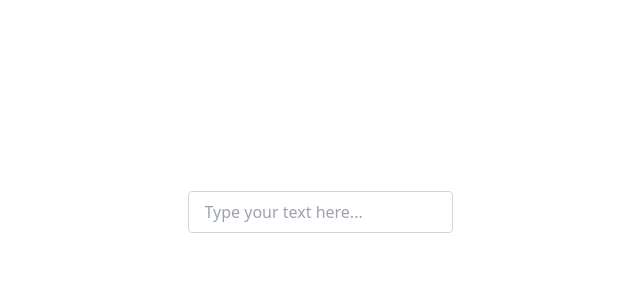
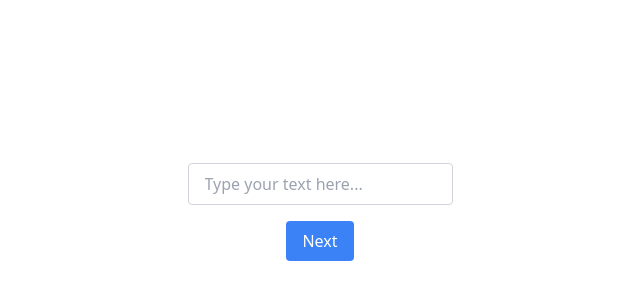
Before and after one commit to Akalynsia/Interview-15, a Next.js app: page / in a window 1280 px wide. Shown: the part 188-488 px from the top of the page, without its empty margins (320-960 px from the left). Built offline with nearby package versions, Linux system fonts and the light colour scheme.

Commit message:
interview

```diff
--- a/src/App.js
+++ b/src/App.js
@@ -8,36 +8,41 @@ const WordByWord = () => {
   // KODUNUZ BURAYA GELECEK
   const [text, setText] = useState("");
   const [words, setWords] = useState([]);
+  const [currentWordIndex, setCurrentWordIndex] = useState(0);
 
   useEffect(() => {
     setWords(text.split(" "));
+    setCurrentWordIndex(0);
   }, [text]);
 
   useEffect(() => {
-    const interval = setInterval(() => {
-      if (words.length > 0) {
-        console.log(words[0]);
-        setWords((prevWords) => prevWords.slice(1));
-      }
-    }, 500);
-
-    return () => clearInterval(interval);
-  }, [words]);
+    if (currentWordIndex < words.length) {
+      console.log(words[currentWordIndex]);
+    }
+  }, [currentWordIndex, words]);
 
   const handleInputChange = (event) => {
     setText(event.target.value);
-    setWords([]);
   };
 
+  const handleNextWordClick = () => {
+    setCurrentWordIndex((prevIndex) => prevIndex + 1);
+  };
   return (
-    <div className="flex justify-center items-center h-screen">
+    <div className="flex flex-col justify-center items-center h-screen">
       <input
         type="text"
         value={text}
         onChange={handleInputChange}
-        className="border border-gray-300 rounded px-4 py-2 focus:outline-none focus:border-blue-500"
+        className="border border-gray-300 rounded px-4 py-2 mb-4 focus:outline-none focus:border-blue-500"
         placeholder="Type your text here..."
       />
+      <button
+        onClick={handleNextWordClick}
+        className="bg-blue-500 text-white px-4 py-2 rounded focus:outline-none"
+      >
+        Next
+      </button>
     </div>
   );
 };
```
